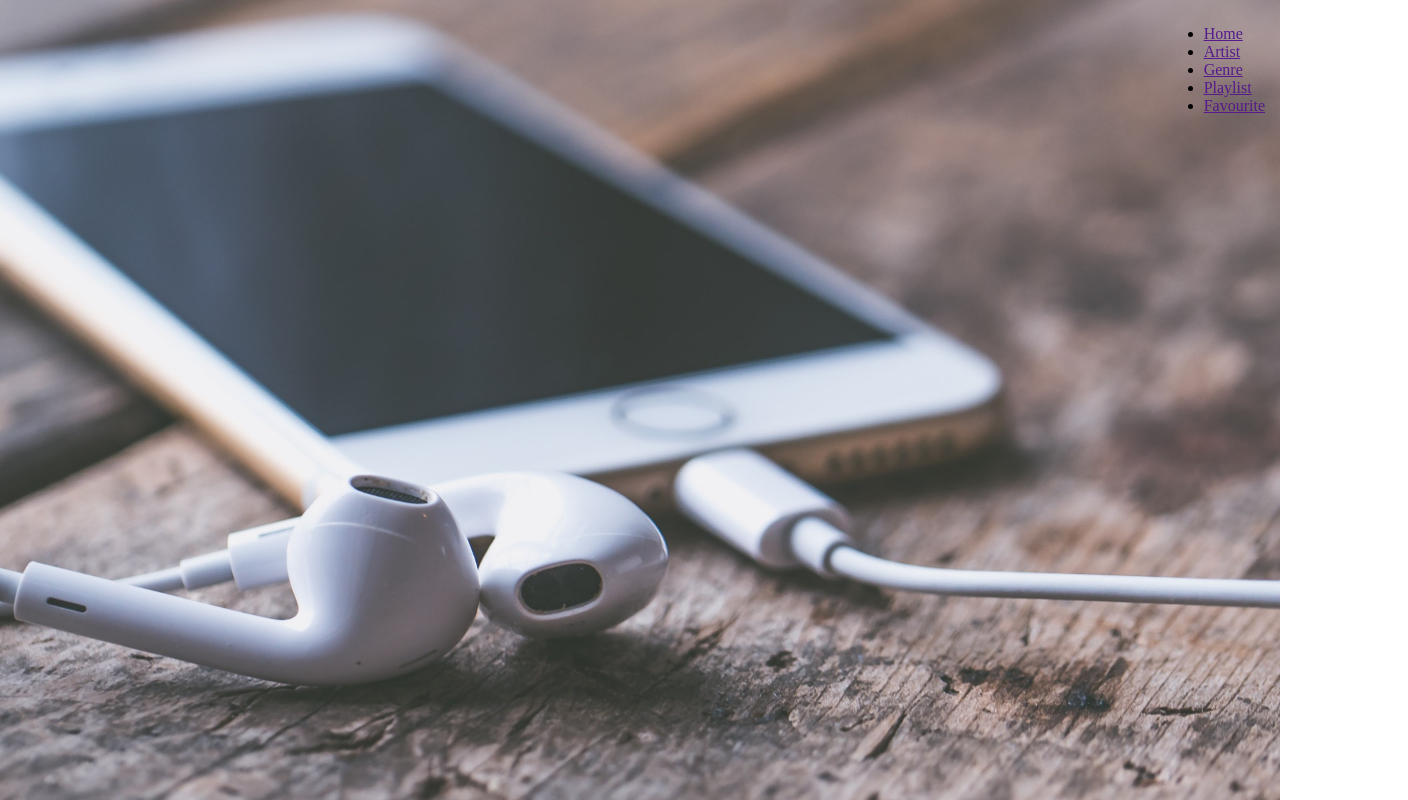
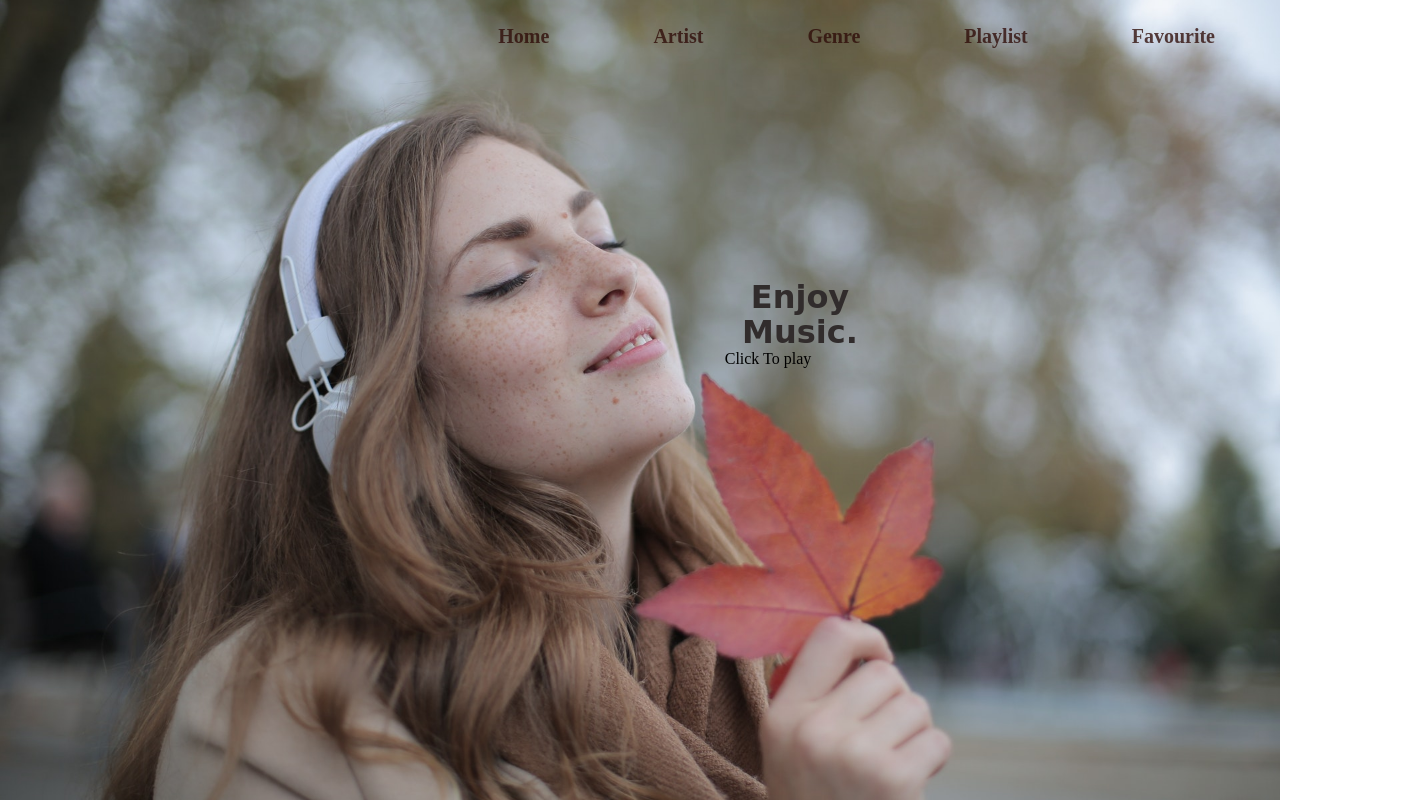
Before and after one commit to Kanchangatla/musicPlayer, a plain HTML site: page index.html in a window 1280 px wide. Shown: the whole page, 1408 px wide, since content can reach past the window. Drawn offline with Linux system fonts and the light colour scheme.

Commit message:
play image is added and home css page modified

```diff
--- a/CSS/style.css
+++ b/CSS/style.css
@@ -6,7 +6,7 @@
 .main{
     position: relative;
     width:100%;
-    background-image: url(../Images/Background-image.jpg);
+    background-image: url(../Images/Background-image1.jpg);
     background-position: center;
     background-size: cover;
     height: 100vh;
@@ -19,3 +19,32 @@
     padding: 15px 0;
 
 }
+.navbar ul li{
+    text-decoration: none;
+    margin: 0 50px;
+    display:inline-block;
+}
+.navbar ul li a{
+    text-decoration: none;
+    font-size: 20px;
+    color:rgba(46, 12, 8, 0.781);
+    font-weight: bolder;
+}
+.column{
+    width:100%;
+    position:absolute;
+    top: 35% ;
+    left: 10%;
+    text-align: center;
+
+}
+.right-col{
+    margin-left: 5%;
+}
+
+.right-col h1{
+    color:rgb(49, 44, 44);
+    font-family: 'Babylonica', cursive;
+    line-height: 35px;
+
+}
--- a/index.html
+++ b/index.html
@@ -17,7 +17,20 @@
         <li><a href="">Playlist</a></li>
         <li><a href="">Favourite</a></li>
 </ul>
-    </div>
+    </div><!--Navigation bar-->
+<div class="column">
+<div class="right-col">
+<h1>Enjoy<br>Music.</h1>
+
+</div>
+
+<div class="left-col">
+    <p>Click To play</p>
+    <img src="" id="icon">
+
+</div>
+
+
 
 
 </div>
@@ -25,5 +38,12 @@
 
 
 
+
+
+</div><!---Main-->
+
+
+
+
 </body>
 </html>
```
Also changed, not shown: Images/play-png-31059.png (added).
